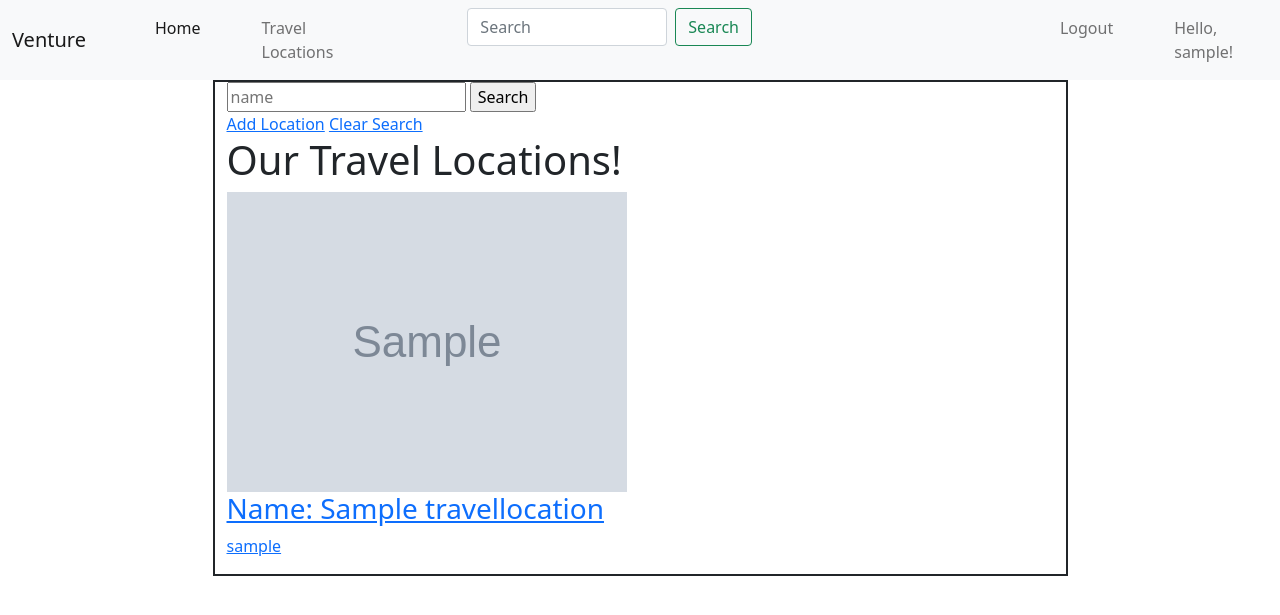
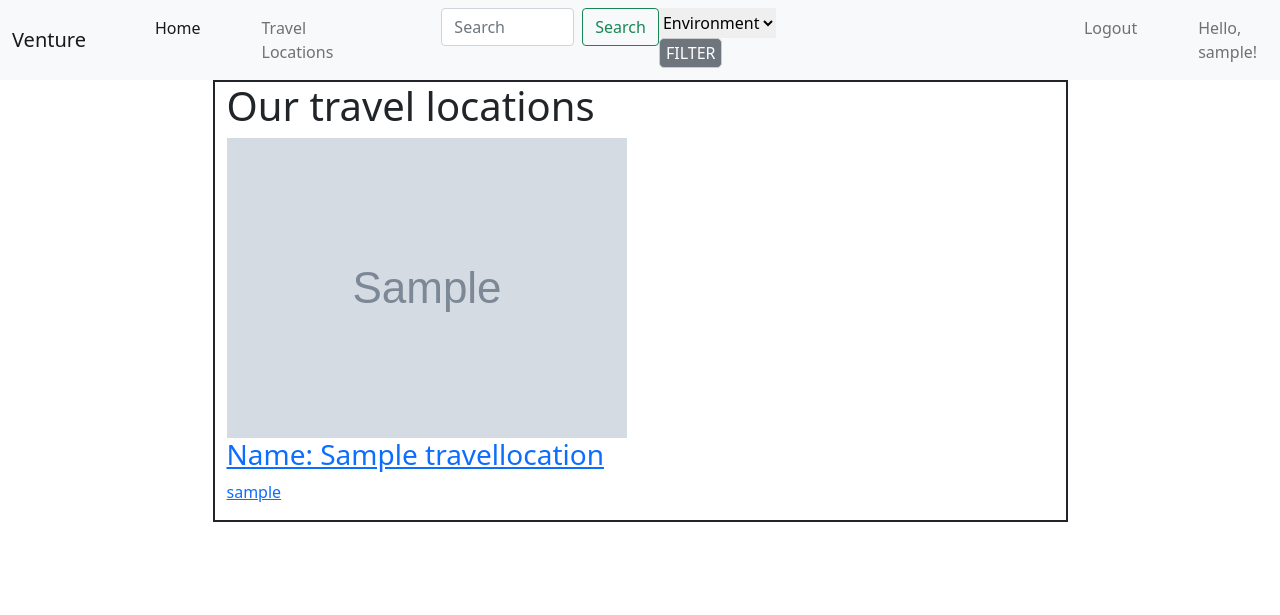
Before and after one commit to preteyz/project-4, a Django app: page /travel_locations/ in a window 1280 px wide. Shown: the top 615 px of the page. Run offline with Django 4.2, Linux system fonts and the light colour scheme; a user stored in the database is signed in; tables that the repository leaves empty hold one stand-in row (values such as "Sample post"); grey boxes marked "Sample" are stand-in pictures.

Commit message:
navbar: testing filtering logic... wip: filter by dropdown environment

```diff
--- a/main_app/models.py
+++ b/main_app/models.py
@@ -6,10 +6,10 @@ from django.contrib.auth.models import User
 
 
 ENVIRONMENT_CHOICES = (
-    ("b", "beach"),
-    ("m", "mountain"),
-    ("c", "city"),
-    ("r", "rural")
+    ("beach", "beach"),
+    ("mountain", "mountain"),
+    ("city", "city"),
+    ("rural", "rural")
 )
 
 # favorites = models.ManyToManyField(Review)
--- a/main_app/templates/base.html
+++ b/main_app/templates/base.html
@@ -50,12 +50,38 @@
                         <li class="nav-item" style="margin-left: 100px">
                             <form class="d-flex">
                                 <input class="form-control me-2"
-                                       type="search"
+                                       type="query"
+                                       name="query"
                                        placeholder="Search"
                                        aria-label="Search">
                                 <button class="btn btn-outline-success" type="submit">Search</button>
                             </form>
                         </li>
+
+                        <form>
+                            <select name="environment_search" style="min-height: 30px; border:none">
+                               <option value="empty">Environment</option>
+                            {% for location in locations %}
+                            {% if location %}
+                            <option value="{{location.environment}}">{{location.environment}}</option>
+                            {% else %}
+                            <p>NO SEASON AVAILABLE</p>
+                            {% endif %}
+                            {% empty %}
+                            <p>NO SEASON AVAILABLE</p>
+                            {% endfor %}
+                            <input type="submit"  value="FILTER" style="color:white; background:#6E757D; border-radius: 5px; border: 1px solid #cccccc; min-height: 30px;"></input>
+                            </select>
+                        </form>
+
+                        {% comment %} <form>
+                            <div>
+                                <input type="text" name="name" placeholder="name"/>
+                                <input type="submit" value="Search"/>
+                            </div>
+                            <a href="{% url 'location_create' %}">Add Location</a>
+                            <a href="{% url 'travel_locations' %}">Clear Search</a>
+                        </form> {% endcomment %}
 
 
                         <li class="nav-item" style="margin-left: 300px">
--- a/main_app/templates/travel_locations.html
+++ b/main_app/templates/travel_locations.html
@@ -6,17 +6,9 @@ Browse
 
 {% block content %}
 
-<form>
-    <div>
-        <input type="text" name="name" placeholder="name"/>
-        <input type="submit" value="Search"/>
-    </div>
-    <a href="{% url 'location_create' %}">Add Location</a>
-    <a href="{% url 'travel_locations' %}">Clear Search</a>
-</form>
 
 <h1>{{header}}</h1>
-    {% for location in TravelLocations %}
+    {% for location in locations %}
     <img src="{{location.img}}" alt="{{location.name}}">
         <a href="{% url 'location_detail' location.pk %}">
             <h3>Name: {{location.name}}</h3>
--- a/main_app/views.py
+++ b/main_app/views.py
@@ -1,4 +1,5 @@
 from nis import cat
+from os import environ
 from django.shortcuts import render
 from django.views.generic.base import TemplateView
 from django.views.generic.edit import CreateView, UpdateView, DeleteView
@@ -10,6 +11,9 @@ from django.contrib.auth.forms import UserCreationForm, AuthenticationForm
 from django.contrib.auth.decorators import login_required
 from django.utils.decorators import method_decorator
 
+# Import for OR filter
+from django.db.models import Q
+
 from main_app.models import TravelLocation, User, Review
 
 # Create your views here.
@@ -20,14 +24,18 @@ class Travel_Locations(TemplateView):
     template_name = 'travel_locations.html'
     def get_context_data(self, **kwargs):
         context = super().get_context_data(**kwargs)
-        name = self.request.GET.get("name")
-        if name != None:
-            context["TravelLocations"] = TravelLocation.objects.filter(name__icontains=name)
-            context["header"] = f"Searching for {name}"
+        query = self.request.GET.get("query")
+        environment = self.request.GET.get("environment_search")
+        if query != None:
+            context["locations"] = TravelLocation.objects.filter(Q(name = query) | Q(environment = query))
+            context["header"] = f"Searching for {query}"
         else:
-            context['TravelLocations'] = TravelLocation.objects.all() # this is where we add the key into our context object for the view to use
-            context['header'] = "Our Travel Locations!"
+            context['header'] = "Our travel locations"
+            context["locations"] = TravelLocation.objects.all()
+        if environment != None:
+            context["locations"] = TravelLocation.objects.filter(environment_icontains=environment)
         return context
+
 
 class Location_Detail(DetailView):
     model = TravelLocation
```
Also changed, not shown: main_app/migrations/0001_initial.py, main_app/migrations/0002_rename_createdby_review_user_and_more.py (deleted).
